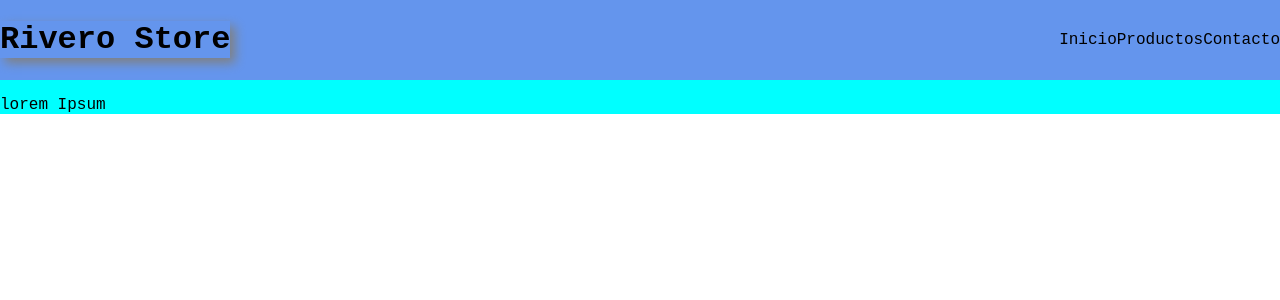
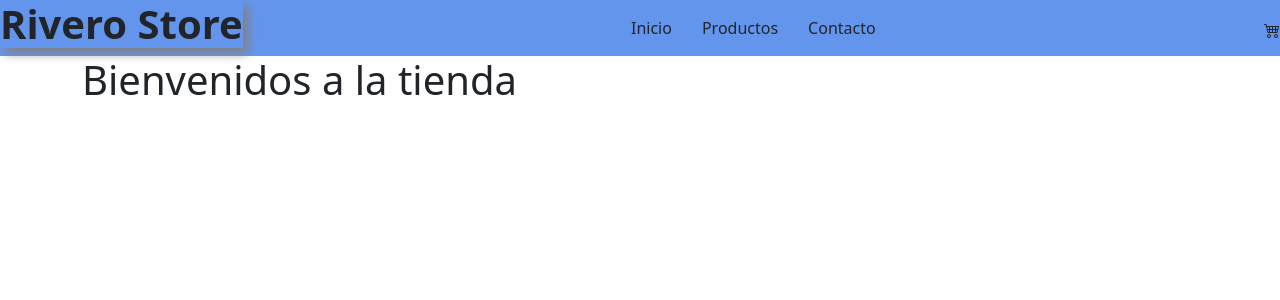
Before and after one commit to nahuelrivero88/desafio1React, a React (Create React App) app: page / in a window 1280 px wide. Shown: the top 300 px of the page. Built offline with nearby package versions, Linux system fonts and the light colour scheme.

Commit message:
entrega desafio3

```diff
--- a/package.json
+++ b/package.json
@@ -6,8 +6,11 @@
     "@testing-library/jest-dom": "^5.15.0",
     "@testing-library/react": "^11.2.7",
     "@testing-library/user-event": "^12.8.3",
+    "bootstrap": "^5.1.3",
     "react": "^17.0.2",
+    "react-bootstrap": "^2.0.2",
     "react-dom": "^17.0.2",
+    "react-icons": "^4.3.1",
     "react-scripts": "4.0.3",
     "web-vitals": "^1.1.2"
   },
--- a/src/App.js
+++ b/src/App.js
@@ -1,11 +1,16 @@
-import './styles.css';
-import { NavBar } from './components/NavBar';
+import 'bootstrap/dist/css/bootstrap.min.css';
+import { NavBar } from "./components/NavBar/NavBar";
+import { ItemListContainer } from "./components/ItemListContainer/ItemListContainer";
+
+
+
 
 function App() {
   return (
     <div className="miApp">
-      <NavBar/>
-      <p>lorem Ipsum</p>
+      <NavBar />
+      <ItemListContainer greeting='Bienvenidos a la tienda' />
+
     </div>
   );
 }
--- /dev/null
+++ b/src/components/CartWidget/CartWidget.css
@@ -0,0 +1,4 @@
+.carritoIcono svg {
+    width: 3rem;
+    height: 3rem;
+}
--- /dev/null
+++ b/src/components/CartWidget/CartWidget.js
@@ -0,0 +1,11 @@
+import React from 'react'
+import { BsCart4 } from "react-icons/bs";
+import './CartWidget'
+
+export const CartWidget = () => {
+    return (
+        <div className="carritoIcono">
+           <BsCart4/>
+        </div>
+    )
+}
--- /dev/null
+++ b/src/components/ItemListContainer/ItemListContainer.js
@@ -0,0 +1,9 @@
+import './ItemListContainer'
+
+export const ItemListContainer = ({greeting}) => {
+    return (
+        <div className="container">
+            <h1> {greeting} </h1>
+        </div>
+    )
+}
--- /dev/null
+++ b/src/components/NavBar/NavBar.css
@@ -0,0 +1,19 @@
+.header {
+    display: flex;
+    justify-content:space-between;
+    align-items: center;
+    background-color: cornflowerblue;
+  }
+  .logo {
+    font-weight: 900;
+    box-shadow: 5px 5px 10px grey;
+  }
+  .nav {
+    list-style: none;
+    display: flex;
+    justify-content: space-between;
+    align-items: center;
+  }
+  .nav li {
+    padding: 15px;
+  }
--- a/src/components/NavBar.js
+++ b/src/components/NavBar/NavBar.js
@@ -1,10 +1,12 @@
+import './NavBar.css';
+import { CartWidget } from '../CartWidget/CartWidget'
 export const NavBar = () => {
 
 
     return (
 
     <header className="header">
-        <h1 className="titulo">Rivero Store</h1>
+        <h1 className="logo">Rivero Store</h1>
         <nav>
             <ul className = "nav">
                 <li>Inicio</li>
@@ -12,6 +14,7 @@ export const NavBar = () => {
                 <li>Contacto</li>
             </ul>
         </nav>
+        <CartWidget/>
     </header>
     )
 }
--- /dev/null
+++ b/src/components/PaginaInicial/PaginaInicial.css
@@ -0,0 +1,4 @@
+.titulo {
+    background-color: aqua;
+    font-family: "Courier New", Courier, monospace;
+  }
--- a/src/styles.css
+++ /dev/null
@@ -1,20 +0,0 @@
-.miApp {
-  background-color: aqua;
-  font-family: 'Courier New', Courier, monospace
-}
-.header {
-  display: flex;
-  justify-content:space-between;
-  align-items: center;
-  background-color: cornflowerblue;
-}
-.titulo {
-  font-weight: 900;
-  box-shadow: 5px 5px 10px grey;
-}
-.nav {
-  list-style: none;
-  display: flex;
-  justify-content: flex-end;
-  align-items: center;
-}
```
Also changed, not shown: src/components/PaginaInicial/PaginaInicial.js (added, +9 -0 lines), 1 other file (tests, documents, lock files or other folders).
